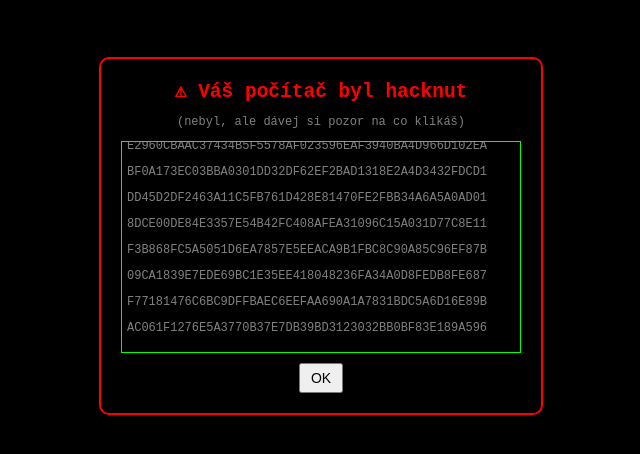
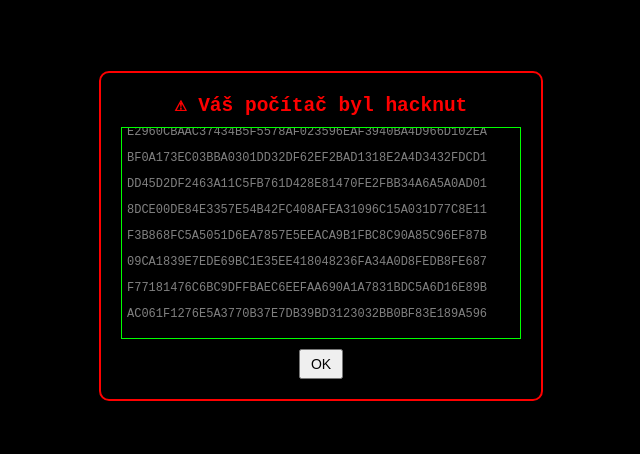
Before and after one commit to adamorsg/fakeprint, a plain HTML site: page index.html in a window 1280 px wide. Shown: the part 164-618 px from the top of the page, without its empty margins (319-959 px from the left). Drawn offline with Linux system fonts and the light colour scheme.

Commit message:
Update index.html

```diff
--- a/index.html
+++ b/index.html
@@ -63,7 +63,6 @@
 <div id="popup1" class="popup">
   <div class="popup-content">
     <h2>⚠ Váš počítač byl hacknut</h2>
-    <p>(nebyl, ale dávej si pozor na co klikáš)</p>
     <div id="console"></div>
     <button onclick="closeFirstPopup()">OK</button>
   </div>
```
